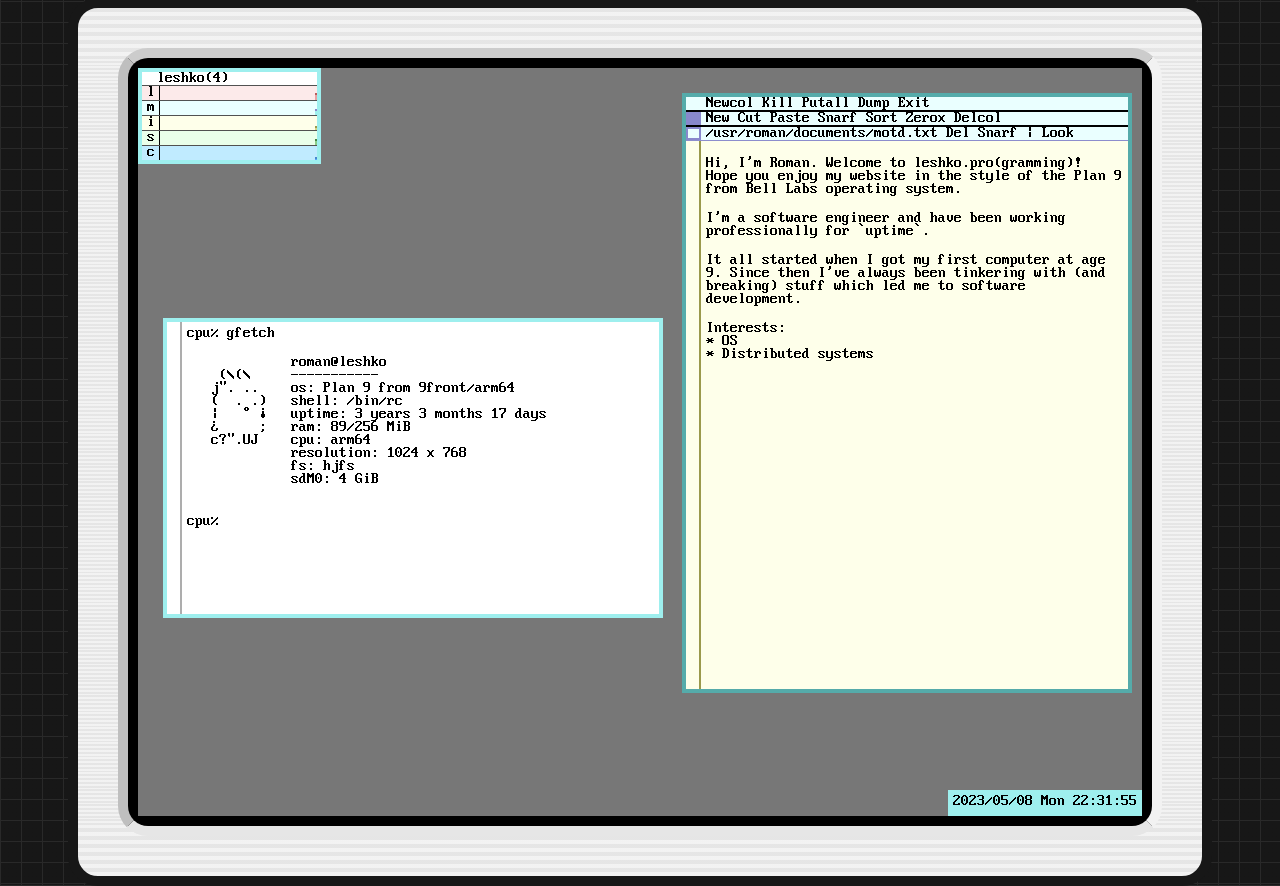
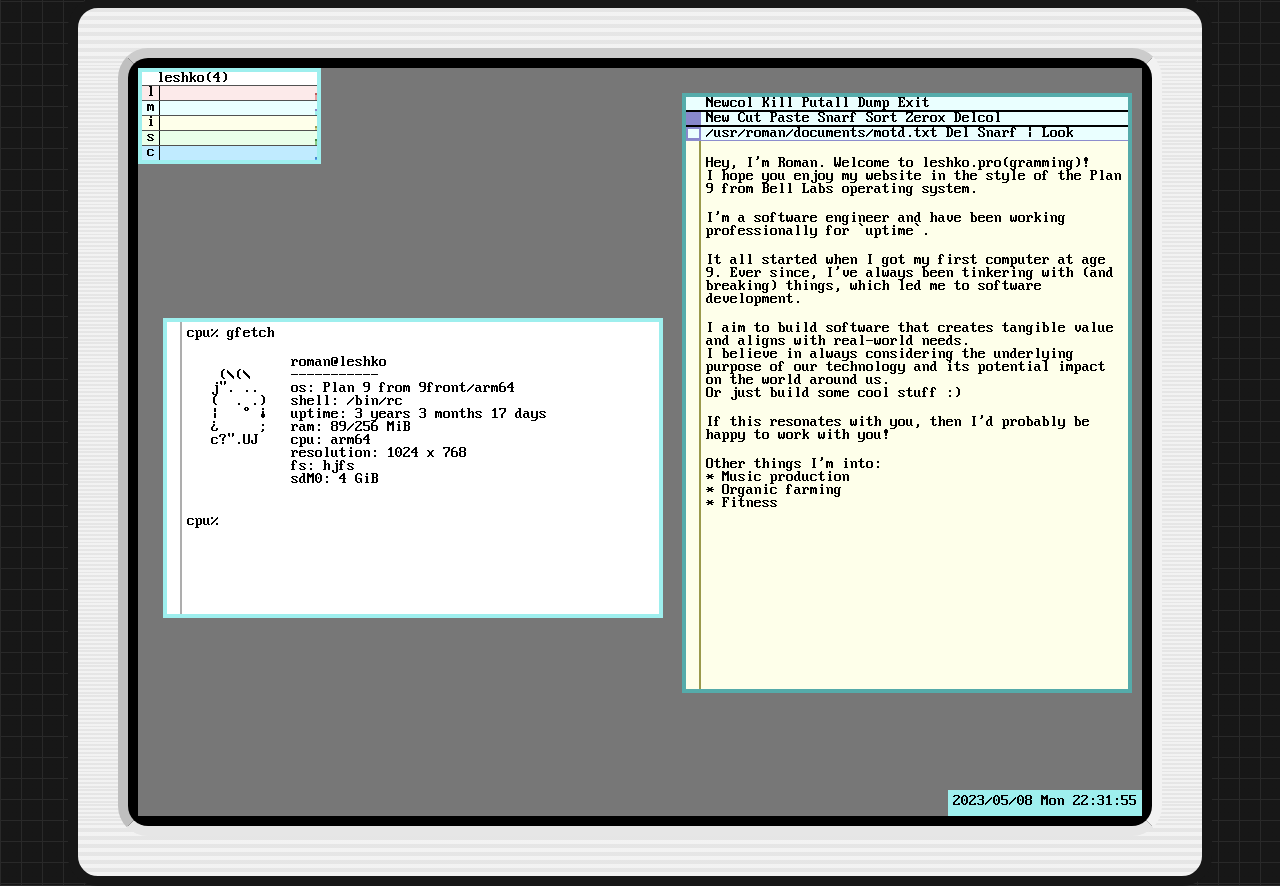
Before and after one commit to romanleshko/romanleshko.github.io, a plain HTML site: page index.html in a window 1280 px wide. Drawn offline with Linux system fonts and the light colour scheme.

Commit message:
Update motd. Fix z-index overlaps

```diff
--- a/css/boot.css
+++ b/css/boot.css
@@ -29,7 +29,7 @@
 #boottext {
   padding-left: 5px;
   overflow: hidden;
-  height: 290px;
+  height: 210px;
   animation: writeit 0.75s steps(18) 2s forwards;
   margin: 0;
 }
--- a/css/styles.css
+++ b/css/styles.css
@@ -15,7 +15,6 @@ body {
     width: 1024px;
     height: 768px;
     border-color: beige;
-    border-radius: 3%;
     border-image-source: repeating-linear-gradient(0deg,hsl(0deg 0% 95%),hsl(0deg 0% 95%) 2px,hsl(0deg 0% 90%) 0 4px);
     border-image-slice: 25;
     background-color: black;
@@ -30,7 +29,6 @@ body {
     bottom: -60px;
     border: 10px solid #171717;
     border-radius: 30px;
-    z-index: 1;
 }
 
 #monitor::after {
@@ -43,7 +41,7 @@ body {
     border: 10px solid;
     border-color: hsl(0deg 0% 80%) hsl(0deg 0% 95%) hsl(0deg 0% 90%)  hsl(0deg 0% 75%);
     border-radius: 30px;
-    z-index: 2;
+    pointer-events: none;
 }
 
 #screen {
@@ -53,7 +51,6 @@ body {
     width: 100%;
     border: 10px solid black;
     box-sizing: border-box;
-    z-index: 2;
     cursor: url(../img/cursor.svg), auto;
     visibility: hidden;
     animation: appear 0s steps(1) 1s forwards;
@@ -69,7 +66,7 @@ body {
     padding: 5px 5px 1px 5px;
     text-align: center;
     visibility: hidden;
-    animation: appear 0s steps(1) 3.5s forwards;
+    animation: appear 0s steps(1) 3s forwards;
 }
 
 @keyframes appear {
--- a/index.html
+++ b/index.html
@@ -132,21 +132,30 @@ ISSTcorp DUD+/-RU SN-208FB D100 S13L6YEF6006QF [newdrivel
           <div id="acmebar"></div>
           <div id="text">
             <p>
-              Hi, I'm Roman. Welcome to leshko.pro(gramming)!<br>
-              Hope you enjoy my website in the style of the Plan 9 from Bell Labs operating system.
+              Hey, I'm Roman. Welcome to leshko.pro(gramming)!<br>
+              I hope you enjoy my website in the style of the Plan 9 from Bell Labs operating system.
             </p>
             <p>
               I'm a software engineer and have been working professionally for `uptime`.
             </p>
             <p>
               It all started when I got my first computer at age 9.
-              Since then I've always been tinkering with (and breaking) stuff which
-              led me to software development.
+              Ever since, I've always been tinkering with (and breaking) things,
+              which led me to software development.
             </p>
             <p>
-              Interests:<br>
-              * OS<br>
-              * Distributed systems<br>
+              I aim to build software that creates tangible value and aligns with real-world needs.<br>
+              I believe in always considering the underlying purpose of our technology and its potential impact on the world around us.<br>
+              Or just build some cool stuff :)<br>
+            </p>
+            <p>
+              If this resonates with you, then I'd probably be happy to work with you!<br>
+            </p>
+            <p>
+              Other things I'm into:<br>
+              * Music production<br>
+              * Organic farming<br>
+              * Fitness<br>
             </p>
           </div>
         </div>
```
